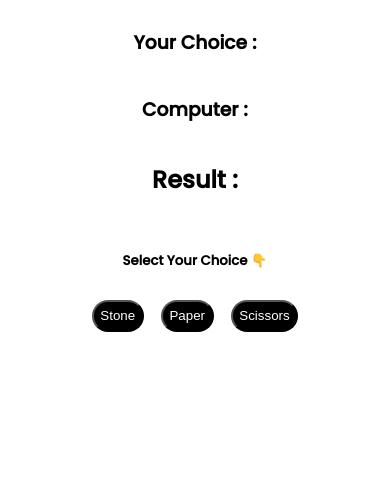
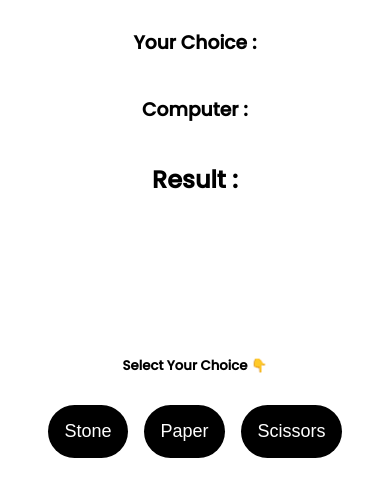
Before and after one commit to guitadharsh/StonePaperScissors, a plain HTML site: page index.html in a window 390 px wide. Shown: the part 115-612 px from the top of the page. Drawn offline with Linux system fonts and the light colour scheme.

Commit message:
Update index.html

```diff
--- a/index.html
+++ b/index.html
@@ -36,13 +36,21 @@
             text-align: center;
         }
 
-        button{
+           button{
+            border: none;
             color: white;
             background-color: black;
             border-radius: 5rem;
             cursor: pointer;
-            padding: .5em;
+            padding: 1rem;
             margin: .4rem;
+            font-size: large;
+        }
+
+        @media screen and (max-width : 480px) {
+            div{
+                margin-top: 30%;
+            }
         }
     </style>
 </head>
```
